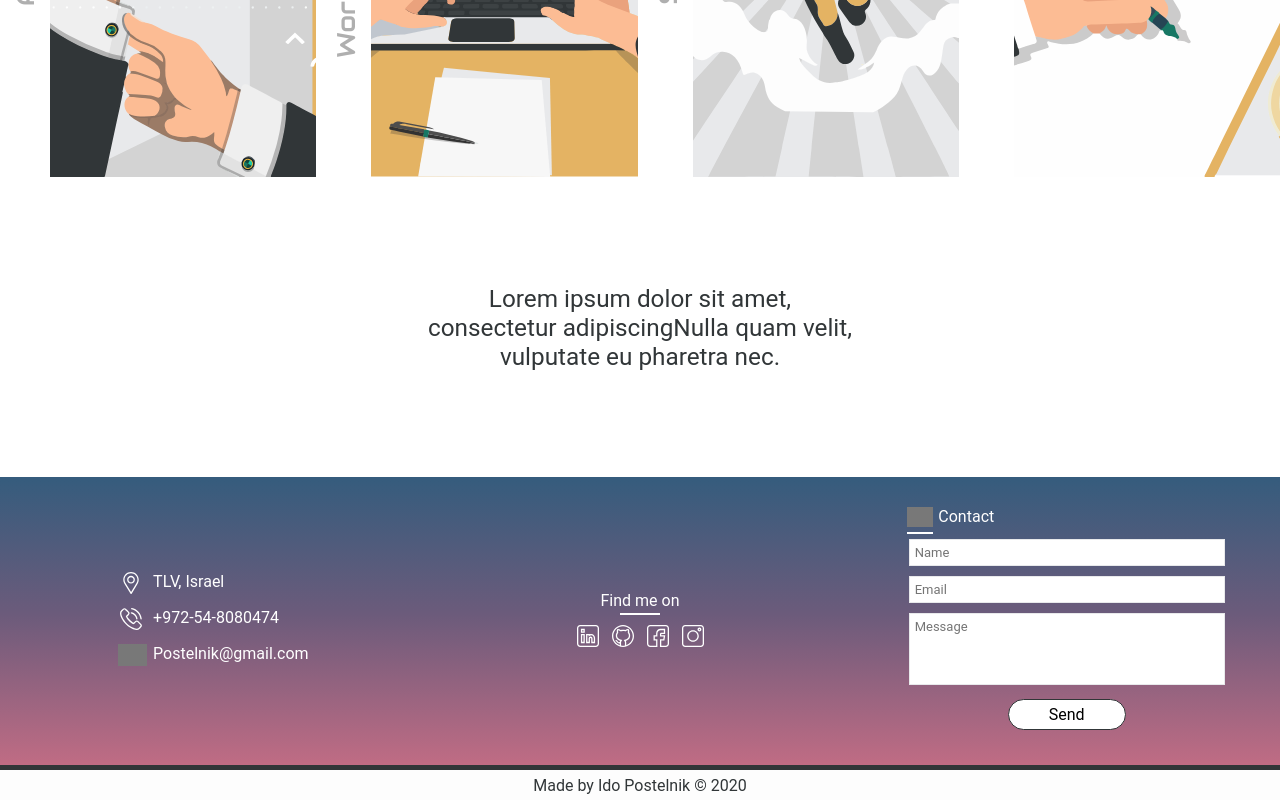
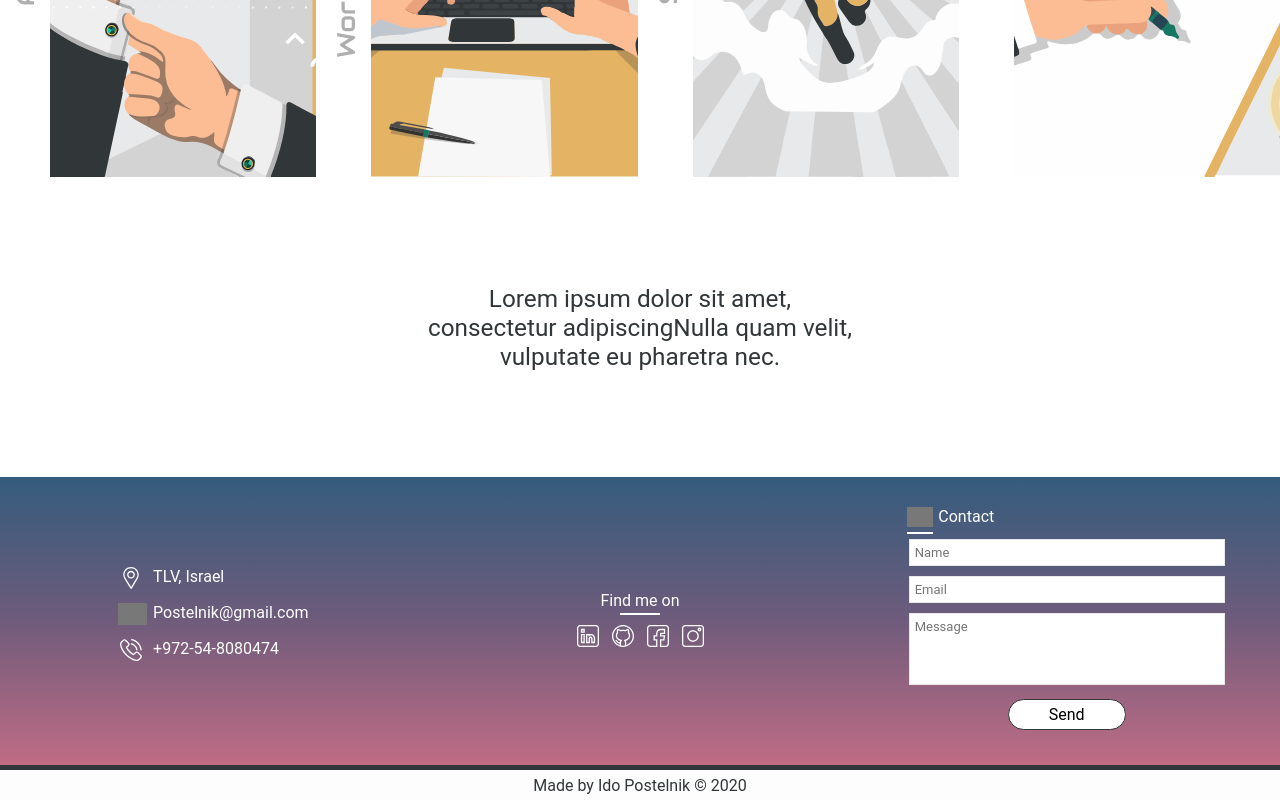
Before and after one commit to ido-postelnik/ido-postelnik-website, a Vue app: page / in a window 1280 px wide. Shown: the part 1123-1923 px from the top of the page. Built offline with nearby package versions, Linux system fonts and the light colour scheme; grey boxes are pictures that could not be loaded.

Commit message:
[src] kind-of package upgraded and contact icons links

```diff
--- a/package.json
+++ b/package.json
@@ -11,6 +11,7 @@
   "dependencies": {
     "axios": "^0.19.2",
     "core-js": "^2.6.5",
+    "kind-of": "^6.0.3",
     "lodash": "^4.17.15",
     "vue": "^2.6.10",
     "vue-axios": "^2.1.5",
--- a/src/components/home/ContactFooter.vue
+++ b/src/components/home/ContactFooter.vue
@@ -13,18 +13,18 @@
           </div>
           <p>TLV, Israel</p>
         </div>
-        <div class="flex row m-b-10">
+        <a :href="EMAIL.value" class="flex row m-b-10">
+          <div class="footer-icon-container m-r-10">
+            <img src="@/assets/icons/email.svg" alt="email" class="footer-icon">
+          </div>
+          <p>{{EMAIL.label}}</p>
+        </a>
+        <a :href="PHONE_NUMBER.value" class="flex row m-b-10">
           <div class="footer-icon-container m-r-10">
             <img src="@/assets/icons/phone.svg" alt="phone" class="footer-icon">
           </div>
-          <p>+972-54-8080474</p>
-        </div>
-        <div class="flex row">
-          <div class="footer-icon-container m-r-10">
-            <img src="@/assets/icons/email.svg" alt="email" class="footer-icon">
-          </div>
-          <p>Postelnik@gmail.com</p>
-        </div>
+          <p>{{PHONE_NUMBER.label}}</p>
+        </a>
       </div>
     </div>
 
@@ -32,18 +32,18 @@
     <div class="flex column layout-align-center-center footer-section p-y-15">
       <p class="m-b-15 social-title">Find me on</p>
       <div class="flex row layout-align-center-center">
-        <div class="footer-icon-container m-r-10">
+        <a href="https://www.linkedin.com/in/ido-postelnik/" target="_blank" class="footer-icon-container m-r-10">
           <img src="@/assets/icons/linkedin.svg" alt="linkedin" class="footer-icon">
-        </div>
-        <div class="footer-icon-container m-r-10">
+        </a>
+        <a href="https://github.com/ido-postelnik" target="_blank" class="footer-icon-container m-r-10">
           <img src="@/assets/icons/github.svg" alt="github" class="footer-icon">
-        </div>
-        <div class="footer-icon-container m-r-10">
+        </a>
+        <a href="https://www.facebook.com/ido.postelnik" target="_blank" class="footer-icon-container m-r-10">
           <img src="@/assets/icons/facebook.svg" alt="facebook" class="footer-icon">
-        </div>
-        <div class="footer-icon-container">
+        </a>
+        <a href="https://www.instagram.com/ido.postelnik/" target="_blank" class="footer-icon-container">
           <img src="@/assets/icons/instagram.svg" alt="instagram" class="footer-icon">
-        </div>
+        </a>
       </div>
     </div>
 
@@ -57,14 +57,16 @@
 <script>
 import { mapState } from 'vuex';
 
-import { WORK_FLOW_MODES } from "@/utils/constants";
+import { WORK_FLOW_MODES, EMAIL, PHONE_NUMBER } from "@/utils/constants";
 import ContactForm from './ContactForm.vue'
 
 export default {
   name: 'ContactFooter',
   data: () => {
     return {
-      workFlowModes: WORK_FLOW_MODES
+      workFlowModes: WORK_FLOW_MODES,
+      EMAIL,
+      PHONE_NUMBER
     };
   },
   components: {
@@ -82,7 +84,6 @@ export default {
 
 <style scoped lang="scss">
 @import "@/styles/_mixins.scss";
-
   footer{
     height: 300px;
     background: rgb(53,92,125);
@@ -99,6 +100,10 @@ export default {
 
     .footer-section{
       width: 480px;
+
+      a{
+        color: $white;
+      }
     }
 
     .social-title{
--- a/src/components/topHeader.vue
+++ b/src/components/topHeader.vue
@@ -17,11 +17,11 @@
         </router-link>
       </div> -->
 
-      <a class="m-x-10 separator flex row layout-align-center-center">
-        <img src="../assets/icons/email.svg"  alt="email" class="icon clickable"/>
+      <a :href="EMAIL.value" class="m-x-10 separator flex row layout-align-center-center">
+        <img src="../assets/icons/email.svg" alt="email" class="icon clickable"/>
       </a>
 
-      <a class="flex row layout-align-center-center">
+      <a :href="PHONE_NUMBER.value" class="flex row layout-align-center-center">
         <img src="../assets/icons/phone.svg" alt="phone" class="icon clickable"/>
       </a>
     </div>
@@ -33,7 +33,7 @@
 import { mapState } from 'vuex';
 
 import {_} from '@/utils/utils';
-import { PAGES, WORK_FLOW_MODES } from '../utils/constants';
+import { PAGES, WORK_FLOW_MODES, EMAIL, PHONE_NUMBER } from '../utils/constants';
 
 export default {
   name: 'TopHeader',
@@ -41,7 +41,9 @@ export default {
     return {
       scrollPosition: null,
       PAGES,
-      workFlowModes: WORK_FLOW_MODES
+      workFlowModes: WORK_FLOW_MODES,
+      EMAIL,
+      PHONE_NUMBER
     }
   },
   mounted() {
--- a/src/utils/constants.js
+++ b/src/utils/constants.js
@@ -1,3 +1,12 @@
+export const EMAIL = {
+  label: 'Postelnik@gmail.com',
+  value: 'mailto:postelnik@gmail.com'
+};
+export const PHONE_NUMBER = {
+  label: '+972-54-8080474',
+  value: 'tel:972548080474'
+};
+
 export const PAGES = {
   ABOUT_ME: {
     label: 'About Me',
```
Also changed, not shown: 1 other file (tests, documents, lock files or other folders).
